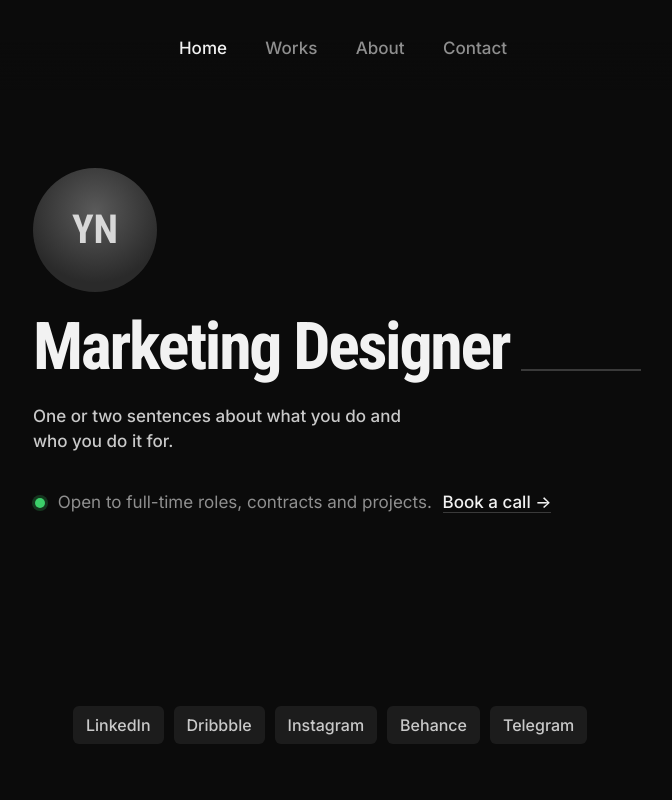
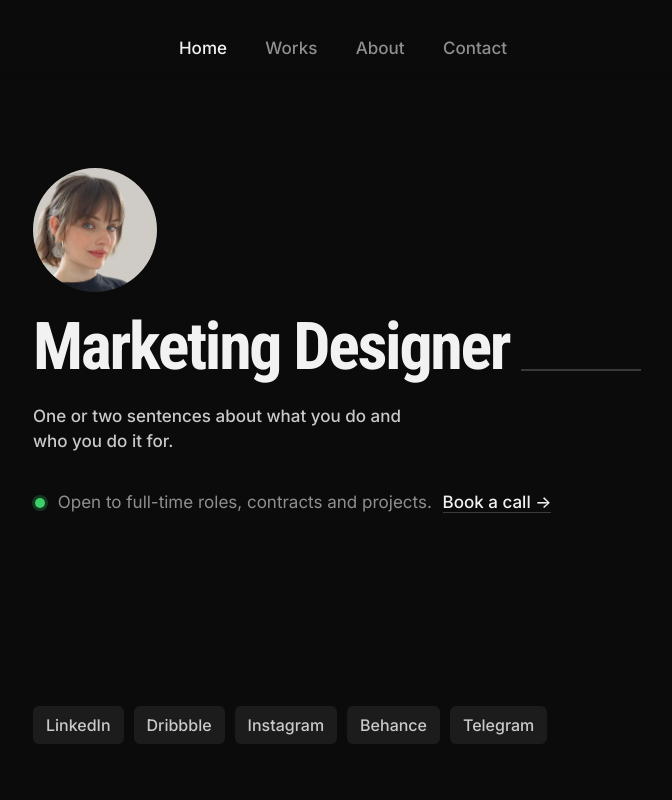
Before and after one commit to skurskaliia-lab/Portfolio, a plain HTML site: page index.html in a window 1280 px wide. Shown: the top 800 px of the page, without its empty margins (297-969 px from the left). Drawn offline with Linux system fonts and the light colour scheme.

Commit message:
Add avatar photo and fix social links indent
Co-Authored-By: Claude Opus 5.5 <noreply@anthropic.com>
Claude-Session: https://claude.ai/code/session_01TbRCktMxvC13FXDJUsqNUo

```diff
--- a/index.html
+++ b/index.html
@@ -28,10 +28,7 @@
   <main>
     <section class="hero" id="top">
       <div class="hero__inner">
-        <!-- PLACEHOLDER: replace with <img src="avatar.jpg" alt="Your Name"> -->
-        <div class="avatar" data-placeholder role="img" aria-label="Photo placeholder">
-          <span>YN</span>
-        </div>
+        <div class="avatar"><img src="assets/avatar.webp" alt="Portrait of the designer" width="124" height="124" decoding="async" fetchpriority="high"></div>
 
         <h1 class="hero__title">
           <span class="hero__title-text">Marketing Designer</span><span class="hero__title-line" aria-hidden="true"></span>
--- a/styles.css
+++ b/styles.css
@@ -88,7 +88,7 @@ h1, h2, h3, p, ol, ul { margin: 0; }
   font-size: 40px;
   overflow: hidden;
 }
-.avatar img { width: 100%; height: 100%; object-fit: cover; filter: grayscale(1); }
+.avatar img { display: block; width: 100%; height: 100%; object-fit: cover; }
 
 .hero__title {
   display: flex;
@@ -144,7 +144,7 @@ h1, h2, h3, p, ol, ul { margin: 0; }
   flex-wrap: wrap;
   gap: 10px;
   margin-top: auto;
-  padding-top: 96px;
+  padding: 96px 0 0;
   list-style: none;
 }
 .socials a {
```
Also changed, not shown: assets/avatar.webp (added).
